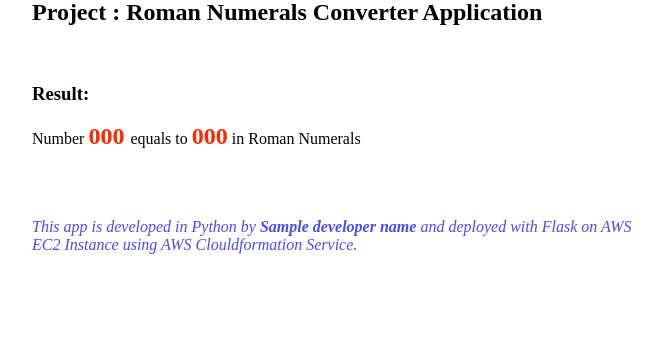
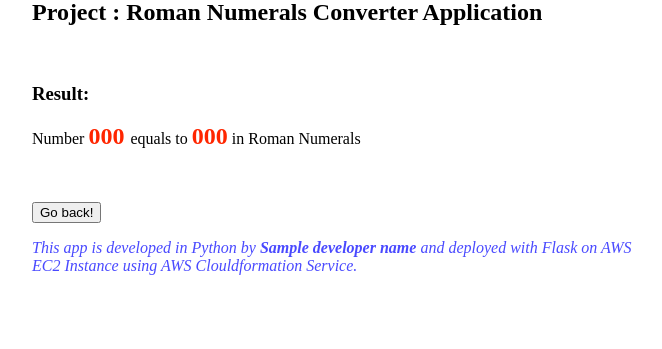
Before and after one commit to skoc10/my_projects, a Flask app: template aws/Project2-Roman-Numerals-Converter/templates/result.html in a window 1280 px wide. Shown: the part 451-800 px from the top of the page, without its empty margins (308-970 px from the left). Run offline with Flask 2, Linux system fonts and the light colour scheme; the template is opened without the code that fills it: most values are stand-ins (such as "Sample title", 1, 10 or a date in 2020).

Commit message:
romams.py

```diff
--- a/aws/Project2-Roman-Numerals-Converter/cftemp.yaml
+++ b/aws/Project2-Roman-Numerals-Converter/cftemp.yaml
@@ -38,7 +38,7 @@ Resources:
             sudo yum install git -y
             sudo pip3 install flask
             sudo git clone https://github.com/skoc10/my_projects.git
-            sudo cd /home/ec2-user
+            cd /home/ec2-user
             sudo mkdir python
             cd python/
             sudo cp -R /my_projects/aws/Project2-Roman-Numerals-Converter/* .
--- a/aws/Project2-Roman-Numerals-Converter/templates/result.html
+++ b/aws/Project2-Roman-Numerals-Converter/templates/result.html
@@ -46,6 +46,9 @@
     <h3><b>Result:</b></h3>
     <p>Number <span class="result"> <b> {{ number_decimal }}</b> </span>equals to <span class="result"><b>{{ number_roman }}</b></span> in Roman Numerals</p><br><br>
 
+    <form>
+        <input type="button" value="Go back!" onclick="history.back()">
+       </form>
 
     <p class="footnote"><i>This app is developed in Python by <b>{{ developer_name }}</b> and deployed with Flask on AWS
             EC2 Instance using AWS Clouldformation Service.</i></p>
```
